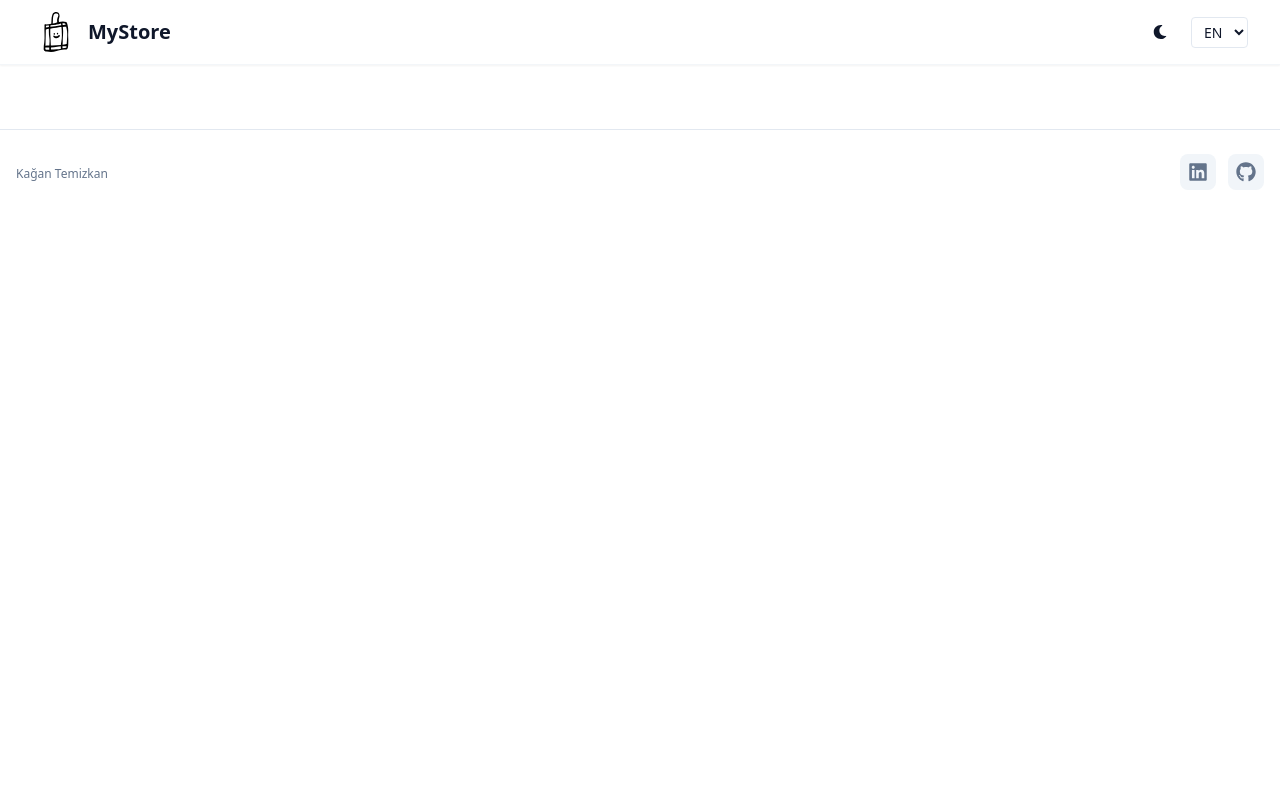
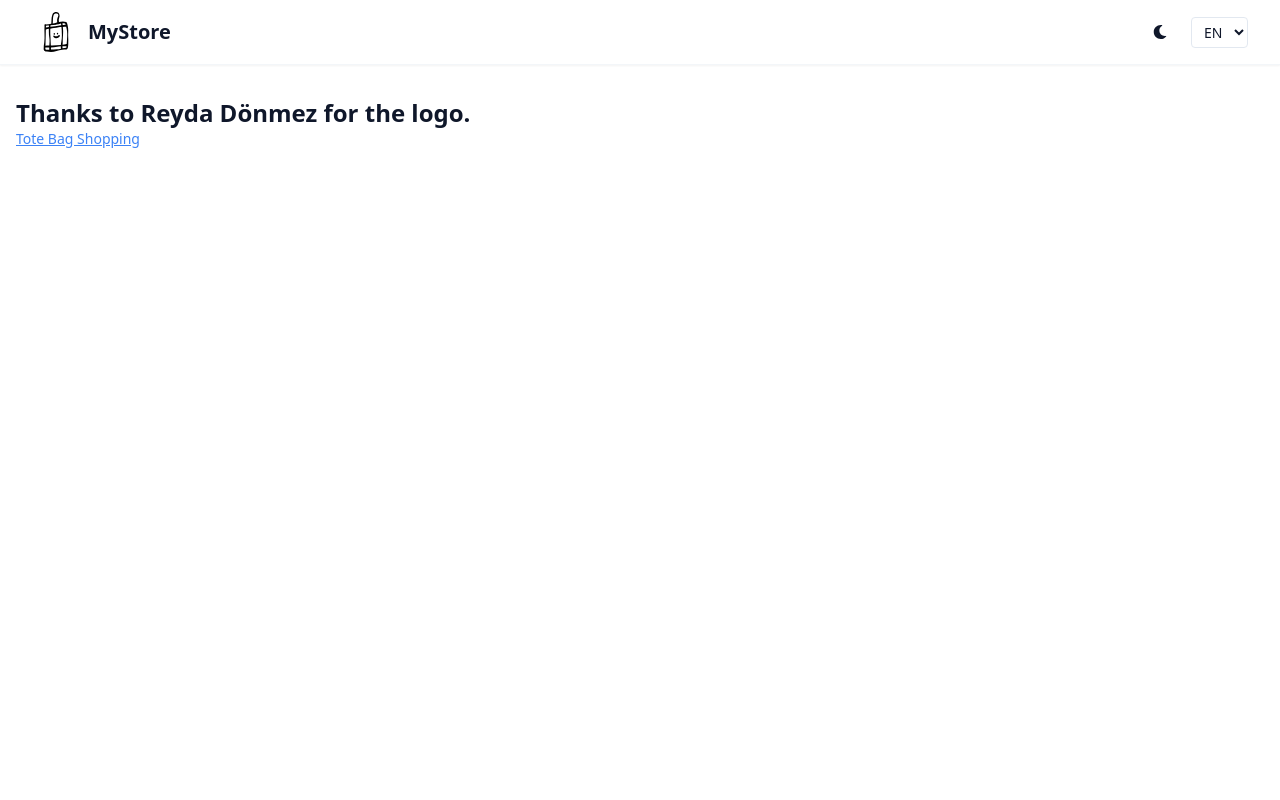
Before and after one commit to kagantemizkan/MyStore, a React (Vite) app: page /attribution in a window 1280 px wide. Shown: the top 800 px of the page. Built offline with nearby package versions, Linux system fonts and the light colour scheme.

Commit message:
Update title in index.html to "My Store", add Attribution page with credit for logo, and update routing in App component to include new Attribution route.

```diff
--- a/index.html
+++ b/index.html
@@ -3,7 +3,7 @@
   <head>
     <meta charset="UTF-8" />
     <meta name="viewport" content="width=device-width, initial-scale=1.0" />
-    <title>My Apps</title>
+    <title>My Store</title>
     <link id="favicon-light" rel="icon" href="/src/assets/tote-bag-black.ico" media="(prefers-color-scheme: light)" />
     <link id="favicon-dark" rel="icon" href="/src/assets/tote-bag-white.ico" media="(prefers-color-scheme: dark)" />
     <link id="favicon-default" rel="icon" href="/src/assets/tote-bag-black.ico" />
--- a/src/App.tsx
+++ b/src/App.tsx
@@ -5,6 +5,7 @@ import Landing from "@/pages/Landing";
 import { BrowserRouter, Routes, Route } from "react-router-dom";
 import { useEffect } from "react";
 import { setupThemeListener } from "@/lib/utils";
+import Attribution from "./pages/Attribution";
 
 function App() {
   // Set up favicon switching based on browser theme
@@ -22,6 +23,7 @@ function App() {
           <Route path="/" element={<Landing />} />
           <Route path="/apps" element={<Home />} />
           <Route path="/app/:id" element={<AppDetails />} />
+          <Route path="/attribution" element={<Attribution />} />
         </Routes>
       </Layout>
     </BrowserRouter>
--- /dev/null
+++ b/src/pages/Attribution.tsx
@@ -0,0 +1,15 @@
+export default function Attribution() {
+  return (
+    <div className="flex flex-col h-screen">
+      <h1 className="text-2xl font-bold">Thanks to Reyda Dönmez for the logo.</h1>
+      <a
+        target="_blank"
+        rel="noopener noreferrer"
+        className="text-sm text-blue-500 underline"
+        href="https://www.svgrepo.com/svg/423928/tote-bag-shopping"
+      >
+        Tote Bag Shopping
+      </a>
+    </div>
+  );
+}
--- a/src/pages/Landing.tsx
+++ b/src/pages/Landing.tsx
@@ -49,7 +49,7 @@ export default function Landing() {
             <AppStoreLogo />
           </div>
           <h1 className="mx-auto max-w-3xl bg-gradient-to-r from-primary to-foreground/70 bg-clip-text text-4xl font-extrabold tracking-tight text-transparent md:text-5xl animate-fade-in-up">
-            My Apps
+            My Store
           </h1>
           <p
             className="mx-auto mt-4 max-w-2xl text-lg text-muted-foreground md:text-xl animate-fade-in-up"
```
